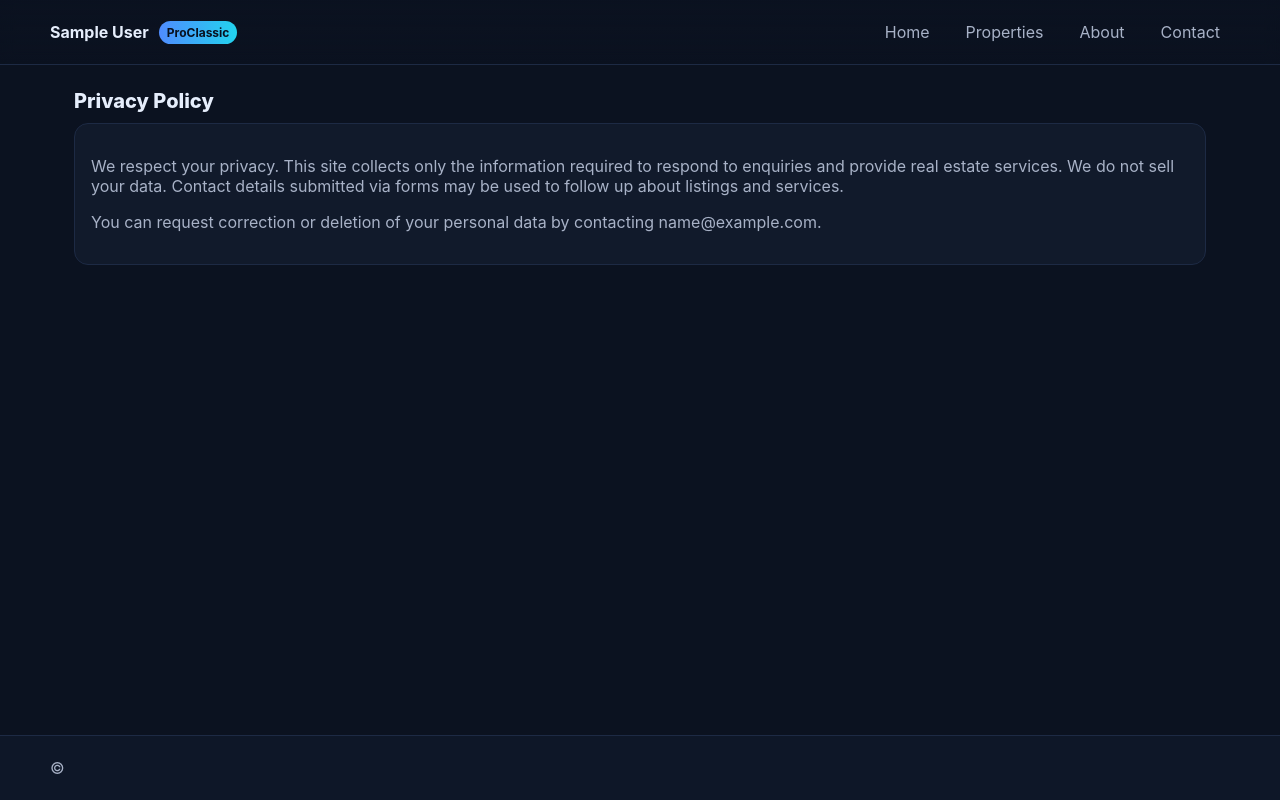
After one commit to Anishahir007/realstate, a Node server app: template backend/templates/proclassic/views/privacy.ejs in a window 1280 px wide. The commit adds this page. Run offline with Node 20, Linux system fonts and the light colour scheme; the template is opened without the code that fills it: most values are stand-ins (such as "Sample title", 1, 10 or a date in 2020); some libraries are stand-ins or nearby versions.

Commit message:
new tamplate

```diff
--- a/backend/templates/proclassic/views/home.ejs
+++ b/backend/templates/proclassic/views/home.ejs
@@ -22,6 +22,8 @@
             <a class="pc-link" href="<%= nav.properties %>">Properties</a>
             <a class="pc-link" href="<%= nav.about %>">About</a>
             <a class="pc-link" href="<%= nav.contact %>">Contact</a>
+            <a class="pc-link" href="<%= nav.privacy %>">Privacy</a>
+            <a class="pc-link" href="<%= nav.terms %>">Terms</a>
           </div>
         </div>
       </nav>
--- /dev/null
+++ b/backend/templates/proclassic/views/privacy.ejs
@@ -0,0 +1,34 @@
+<!doctype html>
+<html>
+  <head>
+    <meta charset="utf-8" />
+    <meta name="viewport" content="width=device-width, initial-scale=1" />
+    <title>Privacy Policy • <%= site.title %></title>
+    <%- include('../partials/style.ejs') %>
+  </head>
+  <body>
+    <div class="pc-shell">
+      <nav class="pc-navbar">
+        <div class="pc-container pc-navbar__row">
+          <div class="pc-brand"><span><%= site && site.broker && site.broker.full_name || 'Broker' %></span><span class="pc-badge">ProClassic</span></div>
+          <div class="pc-nav">
+            <a class="pc-link" href="<%= nav.home %>">Home</a>
+            <a class="pc-link" href="<%= nav.properties %>">Properties</a>
+            <a class="pc-link" href="<%= nav.about %>">About</a>
+            <a class="pc-link" href="<%= nav.contact %>">Contact</a>
+          </div>
+        </div>
+      </nav>
+
+      <main class="pc-container">
+        <h1 class="pc-section__title">Privacy Policy</h1>
+        <div class="pc-card">
+          <p class="pc-footer__muted">We respect your privacy. This site collects only the information required to respond to enquiries and provide real estate services. We do not sell your data. Contact details submitted via forms may be used to follow up about listings and services.</p>
+          <p class="pc-footer__muted">You can request correction or deletion of your personal data by contacting <%= site && site.broker && site.broker.email || 'our team' %>.</p>
+        </div>
+      </main>
+
+      <footer class="pc-footer"><div class="pc-container pc-footer__grid"><div class="pc-footer__muted">©</div></div></footer>
+    </div>
+  </body>
+  </html>
```
Also changed, not shown: backend/controllers/templatesController.js (+5 -3 lines), backend/templates/proclassic/views/terms.ejs (added, +34 -0 lines).
